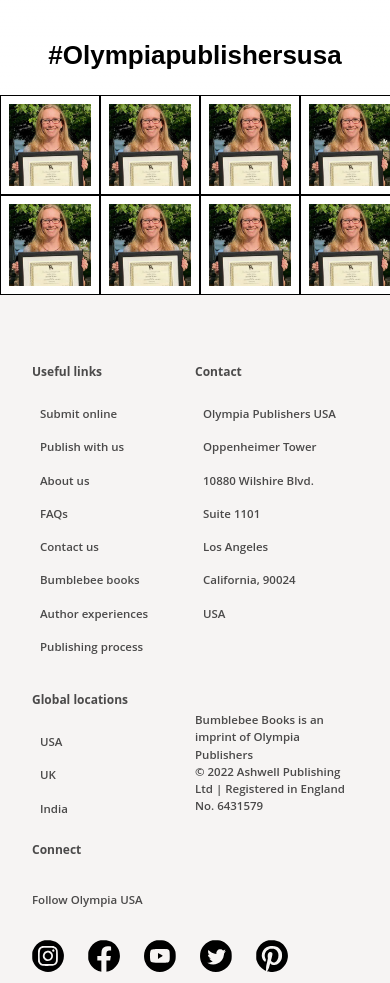
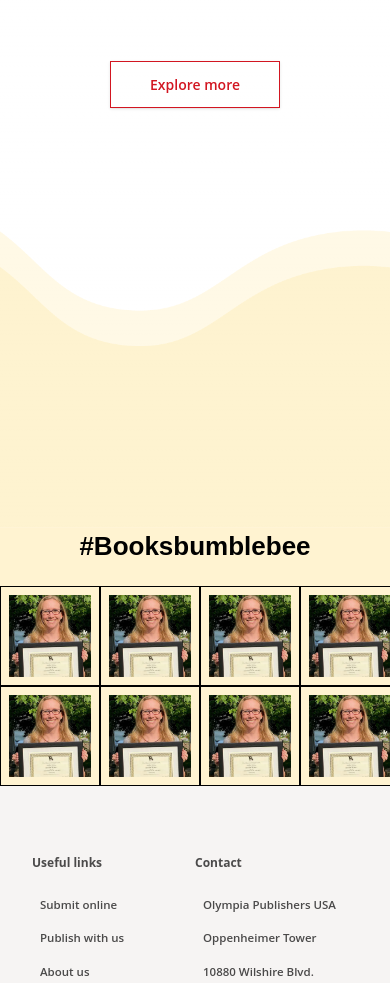
Before and after one commit to Hadees621/Olympia-USA, a Next.js app: page / in a window 390 px wide. Shown: the part 10680-11663 px from the top of the page. Built offline with nearby package versions, Linux system fonts and the light colour scheme.

Commit message:
bumblebee lg page

```diff
--- a/src/app/bumbleebee/page.js
+++ b/src/app/bumbleebee/page.js
@@ -7,6 +7,8 @@ import NewReleases from "@/components/home/NewReleases";
 import SubmitOnline from "@/components/bumblebee/SubmitOnline";
 import GreenSlider from "@/components/bumblebee/GreenSlider";
 import Characters from "@/components/bumblebee/Characters";
+import Features from "@/components/home/Features";
+import BubHashtagSection from "@/components/bumblebee/BubHashtagSection";
 
 export default function Home() {
   const { setFlag } = useBumblebeeStore();
@@ -32,17 +34,9 @@ export default function Home() {
 
       <GreenSlider />
 
-      {/* <Features /> */}
+      <Features />
 
-      {/*    <div className="hidden lg:flex flex-col justify-center items-center">
-        <EditorsPick />
-      </div>
-
-      <div className="lg:hidden">
-        <SmEditorsPick />
-      </div>
-
-      <HashtagSection /> */}
+      <BubHashtagSection />
     </div>
   );
 }
--- a/src/app/page.js
+++ b/src/app/page.js
@@ -5,7 +5,7 @@ import Bumblebee from "@/components/home/Bumblebee";
 import Categories from "@/components/home/Categories";
 import EditorsPick from "@/components/home/EditorsPick";
 import Features from "@/components/home/Features";
-import HashtagSection from "@/components/home/HashtagSection";
+import HashtagSection from "@/components/bumblebee/BubHashtagSection";
 import MostPopular from "@/components/home/MostPopular";
 import NewReleases from "@/components/home/NewReleases";
 import PoemsComponent from "@/components/home/PoemsComponent";
--- /dev/null
+++ b/src/components/bumblebee/BubHashtagSection.js
@@ -0,0 +1,151 @@
+import React from "react";
+
+const BubHashtagSection = ({ character }) => {
+  const renderImages = (count) => {
+    const images = [];
+    for (let i = 0; i < count; i++) {
+      images.push(
+        <img
+          key={i}
+          src={`/Home/Asset 12.png`}
+          alt="hashtag"
+          className="w-[100px] h-[100px] lg:w-[200px] lg:h-[200px] p-2 border border-black"
+        />
+      );
+    }
+    return images;
+  };
+
+  return (
+    <div
+      className="relative w-full h-[650px] xl:h-[650px] 2xl:h-[750px]"
+      style={{
+        backgroundImage: "url('/assets/Bumblebee/Asset 1-45/Asset 53.png')",
+        backgroundSize: "cover",
+        backgroundPosition: "center",
+        backgroundRepeat: "no-repeat",
+      }}
+    >
+      <div className="absolute bottom-0 w-full">
+        {" "}
+        <div className="flex flex-col pt-10 lg:pt-20">
+          <p className="text-[26px] font-semibold font-droid-sans py-5 lg:py-10 lg:pl-60 text-center lg:text-start">
+            #Booksbumblebee
+          </p>
+
+          <div className="overflow-hidden relative">
+            <div className="flex justify-center">
+              <div className="flex overflow-x-auto">
+                {" "}
+                <div className="flex flex-col">
+                  <div className="w-full flex">{renderImages(12)}</div>
+                  <div className="w-full flex">{renderImages(12)}</div>
+                </div>
+              </div>
+            </div>
+          </div>
+        </div>
+      </div>
+    </div>
+  );
+};
+
+export default BubHashtagSection;
+
+// import React from "react";
+
+// const BubHashtagSection = ({ character }) => {
+//   const renderImages = (count) => {
+//     const images = [];
+//     for (let i = 0; i < count; i++) {
+//       images.push(
+//         <img
+//           key={i}
+//           src={`/Home/Asset 12.png`}
+//           alt="hashtag"
+//           className="w-[100px] h-[100px] lg:w-[200px] lg:h-[200px] p-2 border border-black"
+//         />
+//       );
+//     }
+//     return images;
+//   };
+
+//   return (
+//     <div
+//       className="relative w-full h-[600px] xl:h-[800px] 2xl:h-[900px]"
+//       style={{
+//         backgroundImage: "url('/assets/Bumblebee/Asset 1-45/Asset 53.png')",
+//       }}
+//     >
+//       <div className="absolute bottom-0">
+//         <div className="flex flex-col pt-10 lg:pt-20">
+//           <p className="text-[26px] font-semibold font-droid-sans py-5 lg:py-10 lg:pl-60 text-center lg:text-start">
+//             #Olympiapublishersusa
+//           </p>
+
+//           <div className="overflow-hidden relative">
+//             <div className="flex justify-center">
+//               <div className="flex overflow-x-hidden">
+//                 <div className="flex flex-col">
+//                   <div className="w-full flex">{renderImages(12)}</div>
+//                   <div className="w-full flex">{renderImages(12)}</div>
+//                 </div>
+//               </div>
+//             </div>
+//           </div>
+//         </div>
+//       </div>
+//     </div>
+//   );
+// };
+
+// export default BubHashtagSection;
+
+// // import Image from "next/image";
+// // import React from "react";
+
+// // const BubHashtagSection = () => {
+// //   const renderImages = (count) => {
+// //     const images = [];
+// //     for (let i = 0; i < count; i++) {
+// //       images.push(
+// //         <img
+// //           key={i}
+// //           src={`/Home/Asset 12.png`}
+// //           alt="hashtag"
+// //           className="w-[100px] h-[100px] lg:w-[200px] lg:h-[200px] p-2 border border-black"
+// //         />
+// //       );
+// //     }
+// //     return images;
+// //   };
+
+// //   return (
+// //     <div
+// //       className="relative bg-cover bg-center w-screen h-[700px] xl:h-[800px] 2xl:h-[900px] pb-[200px]"
+// //       style={{
+// //         backgroundImage: "url('/assets/Bumblebee/Asset 1-45/Asset 14.1.png')",
+// //       }}
+// //     >
+// //     </div>
+// //   );
+// // };
+
+// // export default BubHashtagSection;
+
+// // {/* <div className="flex flex-col pt-10 lg:pt-20">
+// //   <p className="text-[26px] font-semibold font-droid-sans py-5 lg:py-10 lg:pl-60 text-center lg:text-start">
+// //     #Olympiapublishersusa
+// //   </p>
+
+// //   <div className="overflow-hidden relative">
+// //     <div className="flex justify-center">
+// //       <div className="flex overflow-x-hidden">
+// //         <div className="flex flex-col">
+// //           <div className="w-full flex">{renderImages(8)}</div>
+// //           <div className="w-full flex">{renderImages(8)}</div>
+// //         </div>
+// //       </div>
+// //     </div>
+// //   </div>
+// // </div> */}
--- a/src/components/home/Features.js
+++ b/src/components/home/Features.js
@@ -3,7 +3,7 @@ import Button from "../common/Button";
 
 const Features = () => {
   return (
-    <div className="lg:max-w-[850px] xl:max-w-[1000px] 2xl:max-w-[1400px]">
+    <div className="lg:max-w-[850px] xl:max-w-[1000px] 2xl:max-w-[1400px] my-20">
       <p className="text-[26px] font-semibold font-droid-sans text-center lg:text-start">
         Features
       </p>
```
Also changed, not shown: public/assets/Bumblebee/Asset 1-45/Asset 53.png (added).
